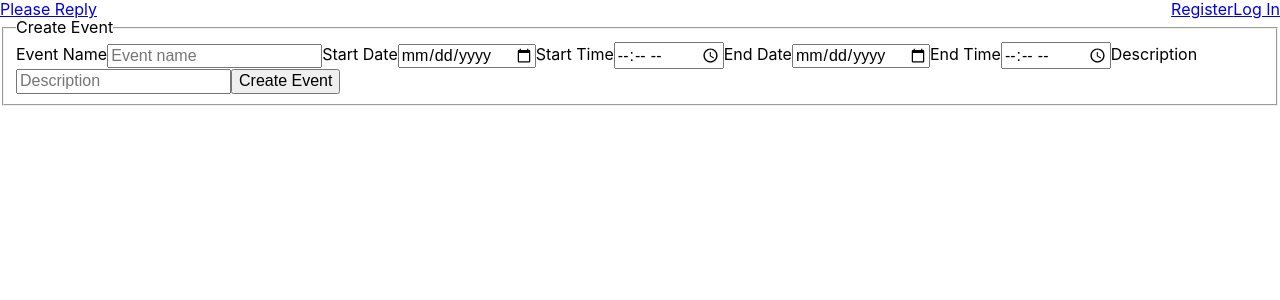
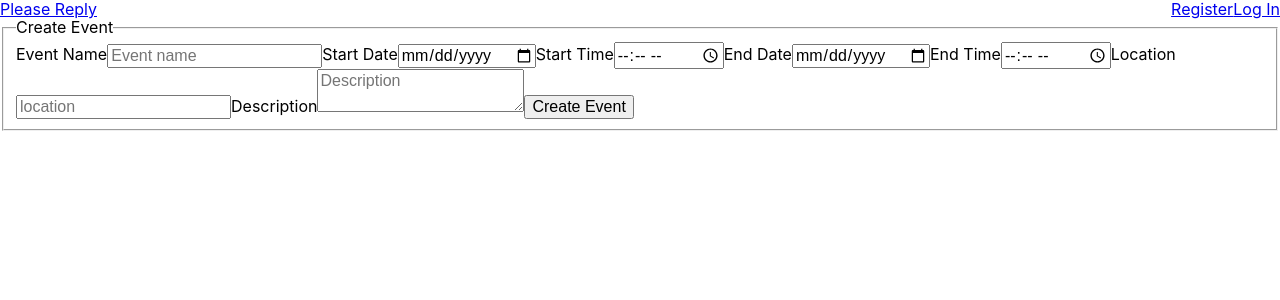
Before and after one commit to alvinwchou/please-reply, a React (Create React App) app: page /createevent in a window 1280 px wide. Shown: the top 300 px of the page. Built offline with nearby package versions, Linux system fonts and the light colour scheme; no server answers.

Commit message:
feat: :construction: added loaction as an option, and created a events component

```diff
--- a/src/App.js
+++ b/src/App.js
@@ -8,8 +8,9 @@ import { auth, } from './firebase.js';
 import { useEffect, useState } from 'react';
 import './styles/styles.css'
 import CreateEvent from './pages/CreateEvent';
-import { getDatabase, ref, push } from 'firebase/database';
+import { getDatabase, ref, push, onValue } from 'firebase/database';
 import firebase from './firebase';
+import Events from './pages/Events';
 
 
 function App() {
@@ -41,10 +42,33 @@ function App() {
   useEffect(() => {
     onAuthStateChanged(auth, currentUser => {
       if (currentUser) {
-        setUser({
-          'user': currentUser,
-          'displayName': currentUser.displayName,
-          'userID': currentUser.uid,
+        const database = getDatabase(firebase);
+        const dbRef = ref(database, `events/${currentUser.uid}`);
+
+        onValue(dbRef, res => {
+          const data = res.val();
+          let eventList = [];
+          console.log('data', data)
+          for(let item in data) {
+            console.log('item', data[item])
+            console.log('item.eventName', data[item].eventName)
+            eventList.push({
+              eventID: item,
+              eventName: data[item].eventName,
+              startDate: data[item].startDate,
+              startTime: data[item].startTime,
+              endDate: data[item].endDate,
+              endTime: data[item].endTime,
+              description: data[item].description
+            });
+          }
+
+          setUser({
+            'user': currentUser,
+            'displayName': currentUser.displayName,
+            'userID': currentUser.uid,
+            'events': eventList
+          })
         })
       } else {
         setUser({
@@ -72,12 +96,13 @@ function App() {
     const database = getDatabase(firebase);
     const dbRef = ref(database, `events/${user.user.uid}`)
     push(dbRef, {
-      'eventName:': eventDetails.eventName,
-      'startDate:': eventDetails.startDate,
-      'startTime:': eventDetails.startTime,
-      'endDate:': eventDetails.endDate,
-      'endTime:': eventDetails.endTime,
-      'description:': eventDetails.description
+      'eventName': eventDetails.eventName,
+      'startDate': eventDetails.startDate,
+      'startTime': eventDetails.startTime,
+      'endDate': eventDetails.endDate,
+      'endTime': eventDetails.endTime,
+      'location': eventDetails.location,
+      'description': eventDetails.description
     })
   }
 
@@ -90,6 +115,7 @@ function App() {
         <Route path='/register' element={<Register registerUser={registerUser}/>} />
         <Route path='/login' element={<LogIn />} />
         <Route path='/createevent' element={<CreateEvent addEvent={addEvent}/>} />
+        <Route path='/events' element={<Events events={user.events} />} />
       </Routes>
 
     </div>
--- a/src/pages/CreateEvent.js
+++ b/src/pages/CreateEvent.js
@@ -32,6 +32,7 @@ function CreateEvent({ addEvent }) {
             startTime: '',
             endDate: '',
             endTime: '',
+            location: '',
             description: ''
         })
     }
@@ -102,9 +103,18 @@ function CreateEvent({ addEvent }) {
                         onChange={handleChange}
                         value={createEventForm.endTime}
                     />
-                    <label htmlFor="description">Description</label>
+                    <label htmlFor="location">Location</label>
                     <input
                         type="text"
+                        name="location"
+                        id="location"
+                        placeholder="location"
+                        required
+                        onChange={handleChange}
+                        value={createEventForm.location}
+                    />
+                    <label htmlFor="description">Description</label>
+                    <textarea
                         name="description"
                         id="description"
                         placeholder="Description"
--- /dev/null
+++ b/src/pages/Events.js
@@ -0,0 +1,28 @@
+// Events.js
+
+function Events({ events }) {
+
+    return (
+        <div className="events">
+            <h1>Events</h1>
+            {events.map(event => {
+                return (
+                    <div>
+                        <p>{event.startDate}</p>
+                        <p>{event.startTime}</p>
+                        <p>{event.endDate}</p>
+                        <p>{event.startTime}</p>
+                        <p>{event.eventName}</p>
+                        <p>{event.location}</p>
+                        <p>Going</p>
+                        <p>Guest List</p>
+                        <p>Share/Delete</p>
+                        <p>{event.description}</p>
+                    </div>
+                )
+            })}
+        </div>
+    )
+}
+
+export default Events
--- a/src/pages/Navigation.js
+++ b/src/pages/Navigation.js
@@ -10,6 +10,7 @@ function Navigation({ displayName, logoutUser}) {
                 {displayName ?
                     <>
                         <p>Welcome, {displayName}</p>
+                        <Link to='/events'>Events</Link>
                         <Link to='' onClick={ logoutUser }>Log Out</Link>
                     </>
                 :
```
